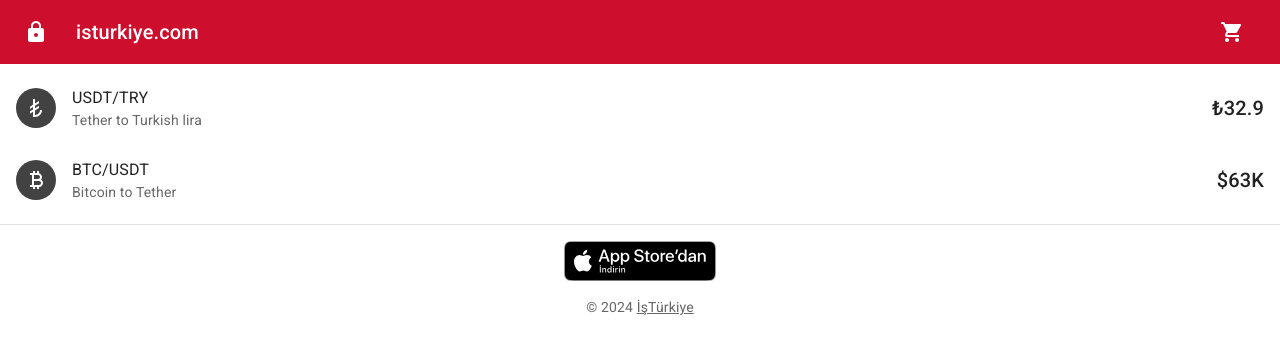
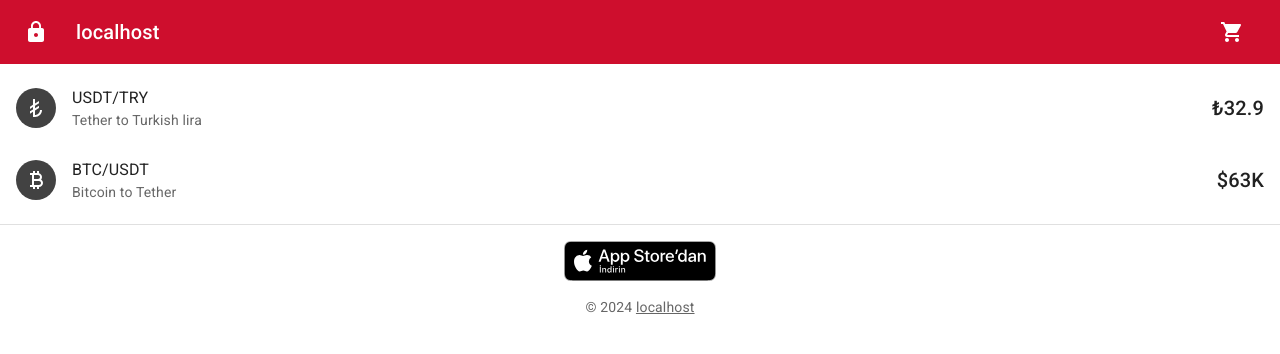
Before and after one commit to dadwic/rialir.com, a React (Vite) app: page / in a window 1280 px wide. Shown: the top 354 px of the page. Built offline with nearby package versions, Linux system fonts and the light colour scheme.

Commit message:
fix: change domain name

```diff
--- a/src/App.jsx
+++ b/src/App.jsx
@@ -10,8 +10,8 @@
   return (
     <Typography variant="body2" color="text.secondary" align="center">
       {`© ${new Date().getFullYear()} `}
-      <Link color="inherit" href="https://www.isturkiye.com/">
-        İşTürkiye
+      <Link color="inherit" href={`https://${window.location.host}/`}>
+        {window.location.host}
       </Link>
     </Typography>
   );
--- a/src/ButtonAppBar.jsx
+++ b/src/ButtonAppBar.jsx
@@ -36,7 +36,7 @@
             <MenuIcon />
           </IconButton>
           <Typography variant="h6" component="div" sx={{ flexGrow: 1 }}>
-            isturkiye.com
+            {window.location.host}
           </Typography>
           <IconButton
             size="large"
```
